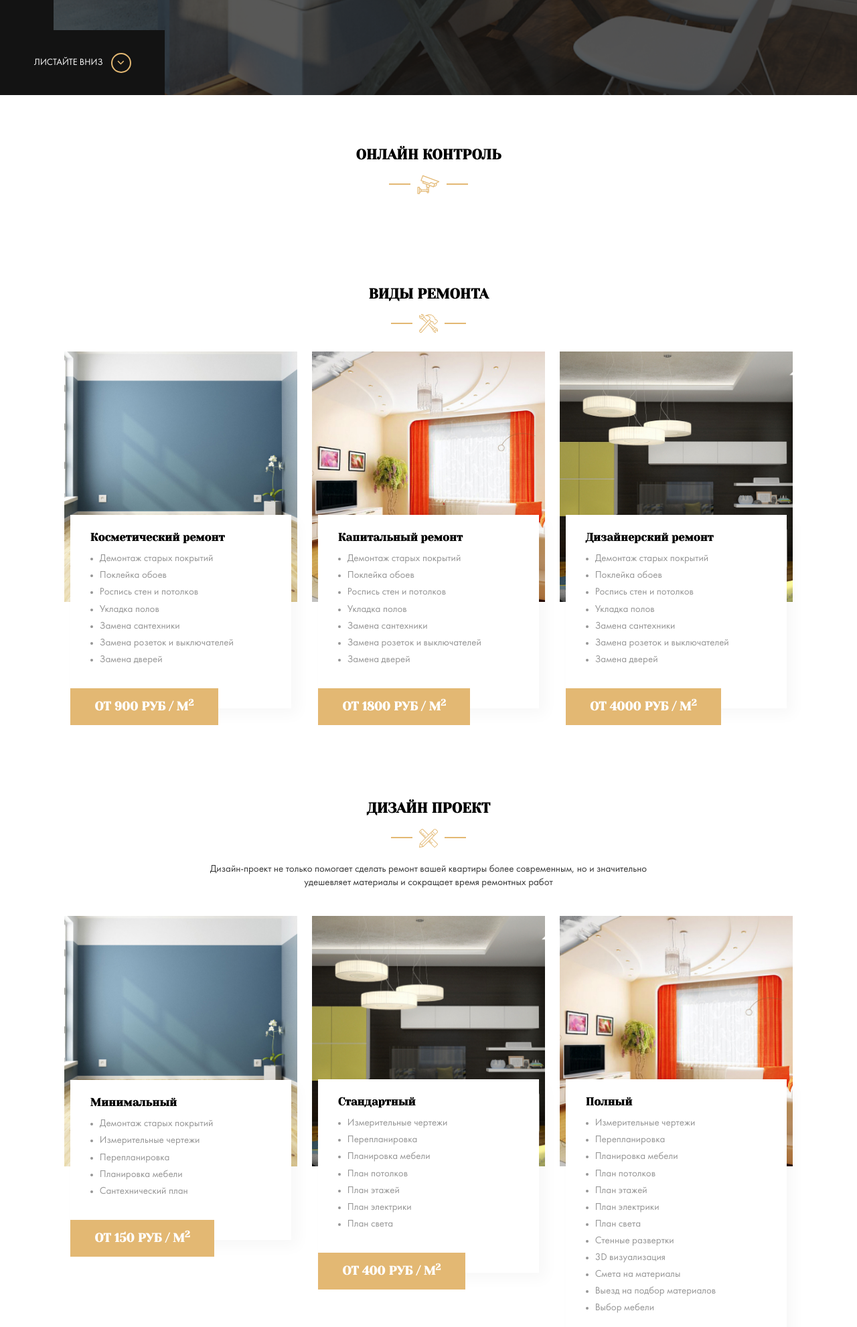
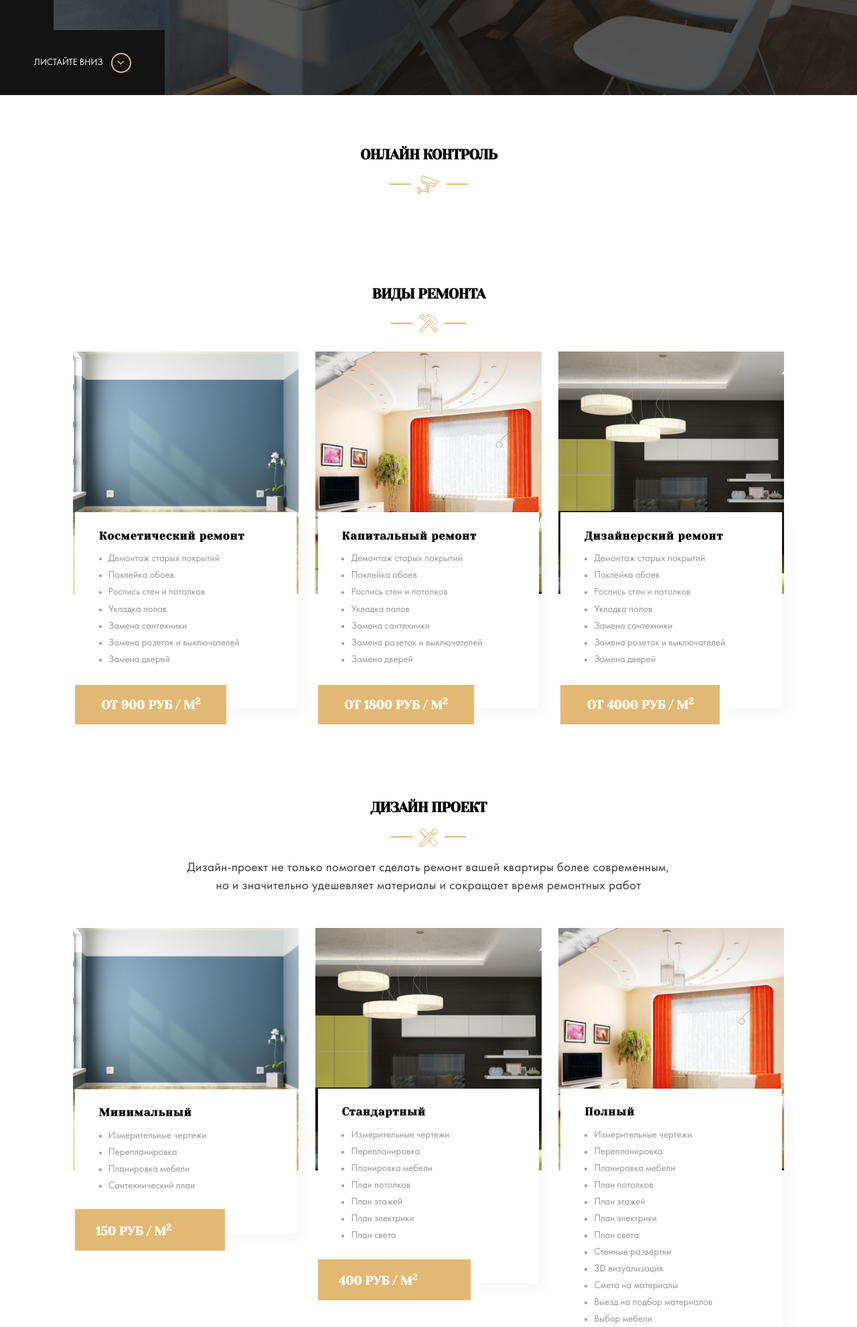
Before and after one commit to grifonna8/repair-design, a PHP site: page / in a window 1280 px wide. Shown: the part 658-2640 px from the top of the page at 67% size. Run offline with PHP 8.4, Linux system fonts and the light colour scheme; some web fonts are replaced.

Commit message:
refact: made pixel perfect and fixed html

```diff
--- a/css/style.css
+++ b/css/style.css
@@ -371,7 +371,8 @@ img {
     text-align: center; }
     .section-title__heading {
       font-family: 'Yeseva One', cursive;
-      text-transform: uppercase; }
+      text-transform: uppercase;
+      letter-spacing: -0.06rem; }
     .section-title__image {
       display: flex;
       align-items: center;
@@ -384,10 +385,11 @@ img {
         margin: 0px 10px; }
     .section-title__description {
       margin: auto;
-      margin-top: 1.64rem;
-      font-size: 1.07rem;
-      line-height: 135.84%;
-      max-width: 48rem; }
+      margin-top: 1.3rem;
+      font-size: 1.35rem;
+      line-height: 142%;
+      max-width: 53rem;
+      letter-spacing: 0.03rem; }
 
 .header {
   position: fixed;
@@ -516,10 +518,10 @@ img {
 .row {
   display: flex;
   align-items: flex-start;
-  justify-content: space-between; }
+  justify-content: space-around; }
 
 .col {
-  flex-basis: 32%; }
+  flex-basis: 31%; }
 
 .card__image {
   display: block;
@@ -529,16 +531,22 @@ img {
   position: relative;
   max-width: 23.6rem;
   margin: 0 auto;
-  margin-top: -9.3rem;
-  padding: 1.79rem 2.14rem;
+  margin-top: -8.7rem;
+  padding: 1.73rem 2.14rem;
   background-color: #fff;
-  box-shadow: 10px 10px 20px rgba(0, 0, 0, 0.03); }
+  box-shadow: 10px 10px 20px rgba(0, 0, 0, 0.03);
+  padding-left: 2.55rem;
+  line-height: 1.4; }
 
 .card__title {
   font-family: 'Yeseva One', cursive;
   font-style: 1.29rem;
   margin-top: 0;
-  margin-bottom: 0.7rem; }
+  margin-bottom: 0.7rem;
+  letter-spacing: 0.06rem; }
+
+.card__item {
+  letter-spacing: -0.01rem; }
 
 .card__list {
   margin: 0;
@@ -557,10 +565,16 @@ img {
   text-transform: uppercase;
   background-color: #E3B873;
   color: #fff;
-  padding: 1.214rem 2.6rem; }
+  padding: 1.214rem 2.8rem; }
 
 .design__section-title {
   margin-bottom: 2.78rem; }
+
+.design__card {
+  margin-top: 0.7rem; }
+
+.card__pricetag--small {
+  padding: 1.4rem 5.7rem 1.214rem 2.2rem; }
 
 /* .card
   &__image
--- a/index.html
+++ b/index.html
@@ -198,8 +198,6 @@
                 <h3 class="card__title">Минимальный</h3>
                 <!-- /.card__title -->
                 <ul class="card__list">
-                  <li class="card__item">Демонтаж старых покрытий</li>
-                  <!-- /.card__item -->
                   <li class="card__item">Измерительные чертежи</li>
                   <!-- /.card__item -->
                   <li class="card__item">Перепланировка</li>
@@ -210,8 +208,8 @@
                   <!-- /.card__item -->
                 </ul>
                 <!-- /.card__list -->
-                <strong class="card__pricetag">
-                  от 150 руб / m<sup>2</sup>
+                <strong class="card__pricetag card__pricetag--small">
+                  150 руб / m<sup>2</sup>
                 </strong> <!-- /.card__pricetag -->
               </div>
               <!-- /.card__text -->
@@ -243,8 +241,8 @@
                   <!-- /.card__item -->
                 </ul>
                 <!-- /.card__list -->
-                <strong class="card__pricetag">
-                  от 400 руб / m<sup>2</sup>
+                <strong class="card__pricetag card__pricetag--small">
+                  400 руб / m<sup>2</sup>
                 </strong> <!-- /.card__pricetag -->
               </div>
               <!-- /.card__text -->
@@ -286,8 +284,8 @@
                   <!-- /.card__item -->
                 </ul>
                 <!-- /.card__list -->
-                <strong class="card__pricetag">
-                  от 900 руб / m<sup>2</sup>
+                <strong class="card__pricetag card__pricetag--small">
+                  900 руб / m<sup>2</sup>
                 </strong> <!-- /.card__pricetag -->
               </div>
               <!-- /.card__text -->
--- a/sass/_settings.sass
+++ b/sass/_settings.sass
@@ -14,6 +14,7 @@ img
     &__heading
       font-family: 'Yeseva One', cursive
       text-transform: uppercase
+      letter-spacing: -0.06rem
     &__image
       display: flex
       align-items: center
@@ -26,7 +27,8 @@ img
         margin: 0px 10px
     &__description
       margin: auto
-      margin-top: 1.64rem
-      font-size: 1.07rem
-      line-height: 135.84%
-      max-width: 48rem
+      margin-top: 1.3rem
+      font-size: 1.35rem
+      line-height: 142%
+      max-width: 53rem
+      letter-spacing: 0.03rem
--- a/sass/templates/_design.sass
+++ b/sass/templates/_design.sass
@@ -1,6 +1,12 @@
 .design
   &__section-title
     margin-bottom: 2.78rem
+  &__card
+    margin-top: 0.7rem
+.card
+  &__pricetag
+    &--small
+      padding: 1.4rem 5.7rem 1.214rem 2.2rem
 /* .card
   &__image
     display: block
--- a/sass/templates/_types.sass
+++ b/sass/templates/_types.sass
@@ -4,9 +4,9 @@
 .row
   display: flex
   align-items: flex-start
-  justify-content: space-between
+  justify-content: space-around
 .col
-  flex-basis: 32%
+  flex-basis: 31%
 .card
   &__image
     display: block
@@ -15,15 +15,20 @@
     position: relative
     max-width: 23.6rem
     margin: 0 auto
-    margin-top: -9.3rem
-    padding: 1.79rem 2.14rem
+    margin-top: -8.7rem
+    padding: 1.73rem 2.14rem
     background-color: #fff
     box-shadow: 10px 10px 20px rgba(0, 0, 0, 0.03)
+    padding-left: 2.55rem
+    line-height: 1.4
   &__title
     font-family: 'Yeseva One', cursive
     font-style: 1.29rem
     margin-top: 0
     margin-bottom: 0.7rem
+    letter-spacing: 0.06rem
+  &__item
+    letter-spacing: -0.01rem
   &__list
     margin: 0
     padding: 0 0 0 1rem
@@ -40,4 +45,4 @@
     text-transform: uppercase
     background-color: $primary
     color: $light
-    padding: 1.214rem 2.6rem
+    padding: 1.214rem 2.8rem
```
